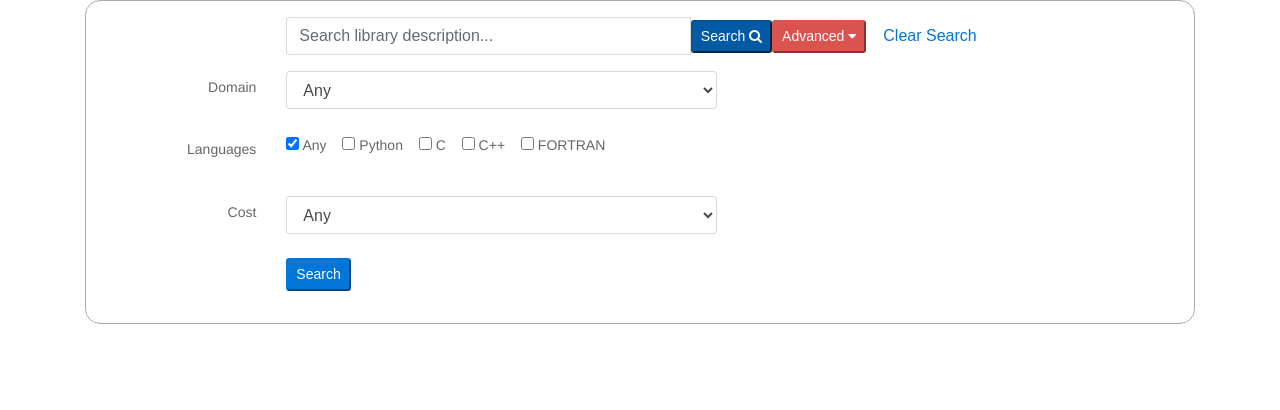
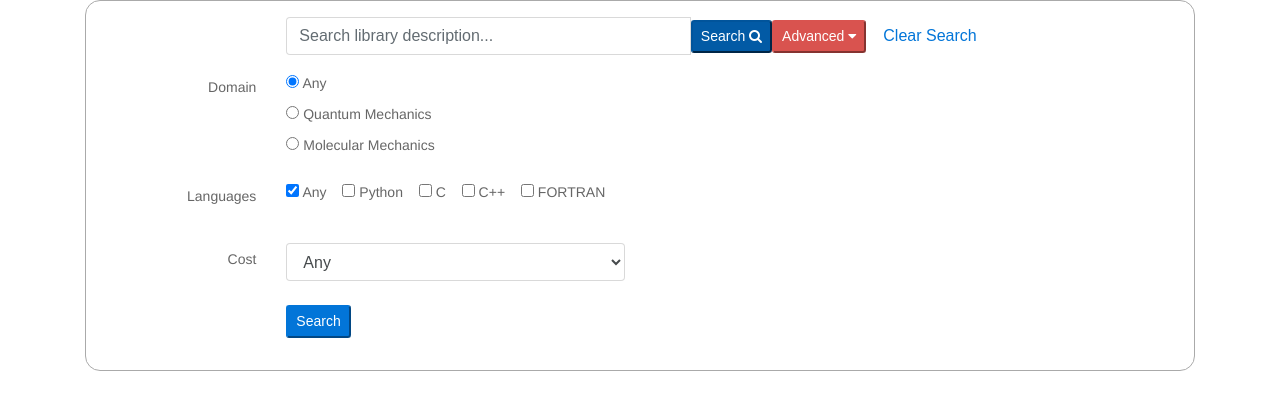
Before and after one commit to doaa-altarawy/molssi_api_flask, a Flask app: page /resources_website in a window 1280 px wide, after a click on "Advanced". Shown: the top 410 px of the page. Run offline with Flask 2, Linux system fonts and the light colour scheme; some libraries are stand-ins or nearby versions.

Commit message:
Advanced search panels for MM and QM draft

```diff
--- a/molssi_api_flask/main/views.py
+++ b/molssi_api_flask/main/views.py
@@ -13,8 +13,9 @@ from .forms import LibraryForm
 @main.route('/resources_website')
 def resources_website():
     """Returns the search page for the resources website"""
+    lib = mongo_database.get_lib_features()
 
-    return render_template('wordpress_page.html')
+    return render_template('wordpress_page.html', lib=lib)
 
 
 @main.route('/test')
--- a/molssi_api_flask/models/library.py
+++ b/molssi_api_flask/models/library.py
@@ -68,9 +68,9 @@ class MMFeatures(db.EmbeddedDocument):
 
     # tags
     TAG_NAMES = [
-                "periodicity_0_d",
-                "periodicity_1_and_2_d",
-                "periodicity_3_d",
+                "periodicity_0d",
+                "periodicity_1_and_2d",
+                "periodicity_3d",
                 "constraints",
                 "rigid_bodies",
                 "restraints",
--- a/molssi_api_flask/models/mongo_database.py
+++ b/molssi_api_flask/models/mongo_database.py
@@ -235,6 +235,20 @@ def get_library(lib_id):
         return libs[0]
     else:
         return None
+
+
+def get_lib_features():
+    """Get different values for Library properties values
+        Used for search queries."""
+    lib = {
+        'mm_props': {},
+        'qm_props': {}
+    }
+    lib['mm_props']['TAG_NAMES'] = MMFeatures.TAG_NAMES
+    lib['qm_props']['TAG_NAMES'] = QMFeatures.TAG_NAMES
+
+    return lib
+
 # ----------------------- Printing and Utils ------------------------- #
 
 
--- a/molssi_api_flask/static/js/wordpress_api_search.js
+++ b/molssi_api_flask/static/js/wordpress_api_search.js
@@ -1,4 +1,5 @@
 jQuery(document).ready(function() {
+
 
     function sendResizeToParent() {
         var cur_height = jQuery('#page_wrapper').outerHeight(true) + 100 +
@@ -54,7 +55,7 @@ jQuery(document).ready(function() {
 
         // Get search parameters:
         var query_text = jQuery('#libraryName').val();
-        var domain = jQuery('#domain').find(":selected").val();
+        var domain = jQuery('#domain').find(":checked").val();
         var price = jQuery('#price').find(":selected").val();
         var languages = [];
         jQuery.each(jQuery("#languages input:checked"), function(){
@@ -67,7 +68,7 @@ jQuery(document).ready(function() {
                 query_text: query_text,  // TODO: check escaping
                 domain: domain,
                 languages: JSON.stringify(languages),
-                price: price,
+                price: price
             };
         console.log('Query data: ', data);
 
@@ -90,16 +91,36 @@ jQuery(document).ready(function() {
         }); // ajax
     });
 
+
+    jQuery('#domain').change(function () {
+        var domain = jQuery('#domain').find(":checked").val();
+        console.log('Domainnnnn', domain);
+
+        if (domain == 'MM'){
+            jQuery('#mm_search_form').show();
+            jQuery('#qm_search_form').hide();
+        } else if (domain == 'QM') {
+            jQuery('#mm_search_form').hide();
+            jQuery('#qm_search_form').show();
+        } else {
+            jQuery('#mm_search_form').hide();
+            jQuery('#qm_search_form').hide();
+        }
+
+    });
+
     jQuery('#clear_search').on('click', function (e) {
         event.preventDefault();
 
         jQuery('#libraryName').val('');
-        jQuery("#domain")[0].selectedIndex = 0;
+        jQuery("#domain input:radio:first").prop('checked', true);
         // unselect all languages, use prop. attr is deprecated in jQuery 1.6+
         jQuery('#languages input').prop('checked', false);
         jQuery('#languages input:first').prop('checked', true);
         jQuery('#price')[0].selectedIndex = 0;
 
+        jQuery('#mm_search_form').hide();
+        jQuery('#qm_search_form').hide();
 
         jQuery('p#results_count').html('');
         jQuery('#results').html('');
--- a/molssi_api_flask/templates/libraries.html
+++ b/molssi_api_flask/templates/libraries.html
@@ -73,10 +73,10 @@
         <div class="col-md mb-3">
             <span class="bg-primary text-white mr-3 p-1 rounded"> Tags </span>
             {% for tag in lib.qm_features.tags -%}
-                <mark>{{ tag | upper}}</mark> &nbsp;
+                <mark>{{ tag | upper | replace('_', ' ')}}</mark> &nbsp;
             {%- endfor %}
             {% for tag in lib.mm_features.tags -%}
-             <mark>{{ tag | upper}}</mark> &nbsp;
+             <mark>{{ tag | upper | replace('_', ' ')}}</mark> &nbsp;
             {%- endfor %}
         </div> <!-- col-->
     </div> <!-- row -->
--- /dev/null
+++ b/molssi_api_flask/templates/mm_search_form.html
@@ -0,0 +1,56 @@
+
+<!-- ********* Collapsed Advanced Search ********* -->
+
+<div id="mm_search_form" class="form-group" style="display: None">
+    <hr/>
+
+    <div class="form-group row">
+        <label class="col-form-label col-md-2 text-md-right" for="file_formats">File Formats</label>
+
+        <div class="form-check col-md-4">
+            <select id='file_formats' name="file_formats" class="form-control">
+              <option value="">Any</option>
+              <option value="free">Free</option>
+              <option value="non-free">Commercial</option>
+              <option value="unknown">Unknown</option>
+            </select>
+        </div>
+    </div> <!-- form-group -->
+
+    <div class="form-group row">
+        <label class="col-form-label col-md-2 text-md-right" for="ensembles">Ensembles</label>
+
+        <div class="form-check col-md-4">
+            <select id='ensembles' name="ensembles" class="form-control">
+                <option value="">Any</option>
+                <option>NVE</option>
+                <option>NVT</option>
+                <option>NPT</option>
+            </select>
+        </div>
+    </div> <!-- form-group -->
+
+    <div class="form-group row">
+        <label class="col-form-label col-md-2 text-md-right" for="qm_mm">QM/MM</label>
+
+        <div class="form-check col-md-4">
+            <select id='qm_mm' name="qm_mm" class="form-control">
+                <option value="">Any</option>
+                <option>Yes</option>
+                <option>No</option>
+            </select>
+        </div>
+    </div> <!-- form-group -->
+
+    <div class="form-group row">
+        <label class="col-form-label col-md-2 text-md-right" for="mm_tags">Tags</label>
+        <select id="mm_tags" multiple class="selectpicker col-md-5" id="mm_tags" data-live-search="true"
+                data-actions-box="true" title="Any" data-size="50">
+            {% for tag in lib.mm_props.TAG_NAMES -%}
+                <option>{{ tag | upper | replace('_', ' ')}}</option>
+            {%- endfor %}
+        </select>
+    </div>
+
+    <hr/>
+</div> <!-- form group collapse -->
--- /dev/null
+++ b/molssi_api_flask/templates/qm_search_form.html
@@ -0,0 +1,46 @@
+
+<!-- ********* Collapsed Advanced Search ********* -->
+
+<div id="qm_search_form" class="form-group" style="display: None">
+    <hr/>
+
+    <div class="form-group row">
+        <label class="col-form-label col-md-2 text-md-right" for="basis">Basis</label>
+
+        <div class="form-check col-md-4">
+            <select id='basis' name="ensembles" class="form-control">
+                <option value="">Any</option>
+                <option>Planewave</option>
+                <option>Gaussian</option>
+                <option>Slater</option>
+                <option value="Daubechies_wavelets">Daubechies wavelets</option>
+            </select>
+        </div>
+    </div> <!-- form-group -->
+
+    <div class="form-group row">
+        <label class="col-form-label col-md-2 text-md-right" for="coverage">Coverage</label>
+
+        <div class="form-check col-md-4">
+            <select id='coverage' name="qm_mm" class="form-control">
+                <option value="">Any</option>
+                <option>H..Lu</option>
+                <option>H..Hg</option>
+                <option>H..Lr</option>
+                <option>H..118</option>
+            </select>
+        </div>
+    </div> <!-- form-group -->
+
+    <div class="form-group row">
+        <label class="col-form-label col-md-2 text-md-right" for="qm_tags">Tags</label>
+        <select id="qm_tags" multiple class="selectpicker col-md-5" id="mm_tags" data-live-search="true"
+                data-actions-box="true" title="Any" data-size="50">
+            {% for tag in lib.qm_props.TAG_NAMES -%}
+                <option>{{ tag | upper | replace('_', ' ')}}</option>
+            {%- endfor %}
+        </select>
+    </div>
+
+    <hr/>
+</div> <!-- form group collapse -->
--- a/molssi_api_flask/templates/search_form.html
+++ b/molssi_api_flask/templates/search_form.html
@@ -1,5 +1,5 @@
 <div class='container p-0'>
-    <form class="form-horizontal p-3 mb-3 mx-auto" style="border: 1px solid #aaaaaa; border-radius: 15px">
+    <form class="p-3 mb-3 mx-auto" style="border: 1px solid #aaaaaa; border-radius: 15px">
     <fieldset>
 
     <!-- Text Search input-->
@@ -22,22 +22,38 @@
 
     <div id="advancedSearch" class="collapse">
 
-        <!-- Domain dropdown -->
+        <!-- Domain Radio -->
         <div class="form-group row">
-          <label class="control-label col-md-2 col-form-label text-md-right" for="domain">Domain</label>
+            <label class="col-form-label col-md-2 text-md-right" for="domain">Domain</label>
 
-            <div class="form-check col-md-5">
-                <select id="domain" name="domain" class="form-control">
-                  <option value="">Any</option>
-                  <option value="QM">Quantum Mechanics</option>
-                  <option value="MM">Molecular Mechanics</option>
-                </select>
+            <div id='domain' class="col-md-5">
+                <div class="form-check">
+                    <label class="form-check-label">
+                        <input class="form-check-input" type="radio" name="radio1" value="" checked>
+                        Any
+                    </label>
+                </div>
+                <div class="form-check">
+                    <label class="form-check-label">
+                        <input class="form-check-input" type="radio" name="radio1" value="QM">
+                        Quantum Mechanics
+                    </label>
+                </div>
+                <div class="form-check">
+                    <label class="form-check-label">
+                        <input class="form-check-input" type="radio" name="radio1" value="MM">
+                        Molecular Mechanics
+                    </label>
+                </div>
             </div>
         </div> <!-- form-group -->
 
-        <!-- Languages radio -->
+        {% include 'mm_search_form.html' %}
+        {% include 'qm_search_form.html' %}
+
+        <!-- Languages checkbox -->
         <div class="form-group row">
-            <label class="control-label d-block col-md-2 col-form-label text-md-right">Languages</label>
+            <label class="col-form-label d-block col-md-2 text-md-right">Languages</label>
 
             <div id='languages' class="form-group col-md-8">
                 <div class="form-check form-check-inline">
@@ -71,9 +87,9 @@
 
         <!-- License -->
         <div class="form-group row">
-          <label class="control-label col-md-2 col-form-label text-md-right" for="price">Cost</label>
+          <label class="col-form-label col-md-2 text-md-right" for="price">Cost</label>
 
-            <div class="form-check col-md-5">
+            <div class="form-check col-md-4">
                 <select id="price" name="price" class="form-control">
                   <option value="">Any</option>
                   <option value="free">Free</option>
@@ -86,7 +102,7 @@
 
         <!-- Select Basic -->
         <!-- <div class="form-group row">
-          <label class="control-label col-md-2 col-form-label text-md-right" for="keywords">Multiselect keywords</label>
+          <label class="col-md-2 col-form-label text-md-right" for="keywords">Multiselect keywords</label>
           <div class="form-group col-md-8">
             <select id="keywords" name="keywords" class="form-control">
               <option value="1">Tensors</option>
```
Also changed, not shown: molssi_api_flask/templates/library_detail.html (+4 -5 lines).
